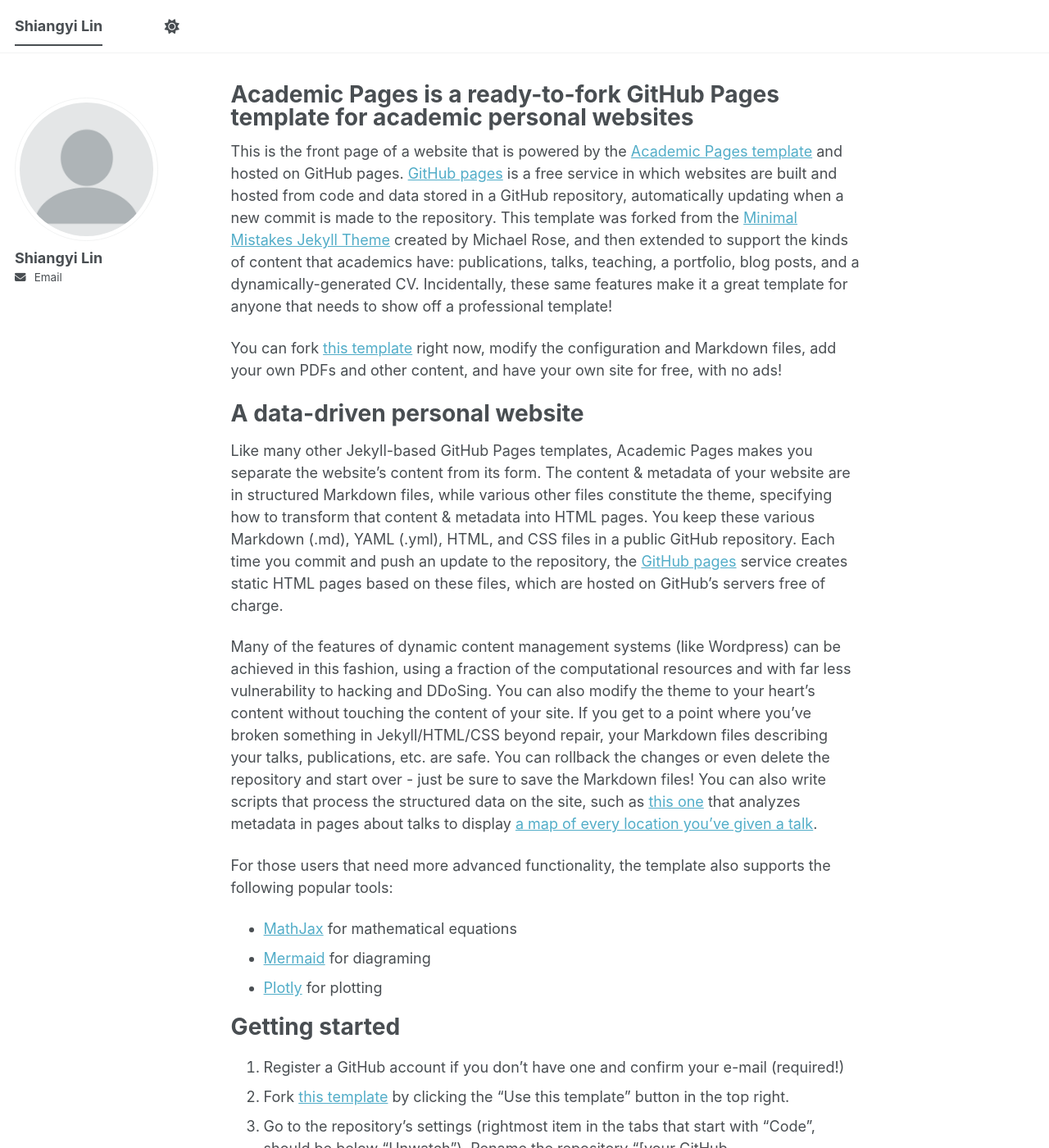
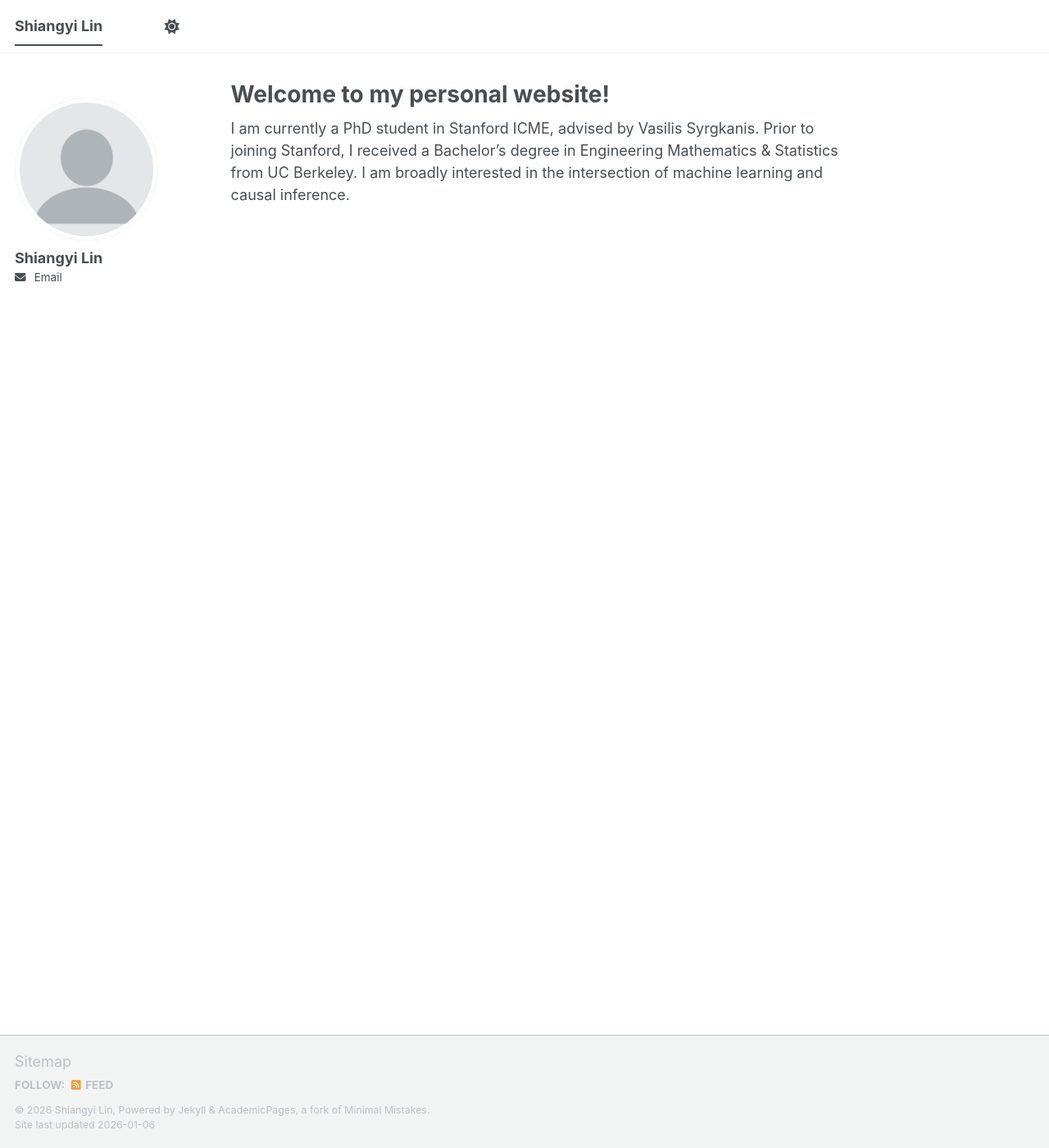
Before and after one commit to shiangyilin/shiangyilin.github.io, a Jekyll site: the page built from _pages/about.md, in a window 1280 px wide and 1400 px high. Shown: the whole window at 82% size. Built offline with Jekyll 4.4.1, drawn with Linux system fonts in a browser that asks for light colours; a script bundle is joined from its source files by our own code; library files that are not in the unit come from our copies; some of the changed text lies outside the part shown.

Commit message:
Update about.md

```diff
--- a/_pages/about.md
+++ b/_pages/about.md
@@ -1,3 +1,16 @@
+---
+permalink: /
+title: "Welcome to my personal website!"
+author_profile: true
+redirect_from:
+  - /about/
+  - /about.html
+---
+
+I am currently a PhD student in Stanford ICME, advised by Vasilis Syrgkanis. Prior to joining Stanford, I received a Bachelor’s degree in Engineering Mathematics & Statistics from UC Berkeley. I am broadly interested in the intersection of machine learning and causal inference.
+
+<!---
+
 ---
 permalink: /
 title: "Academic Pages is a ready-to-fork GitHub Pages template for academic personal websites"
@@ -54,3 +67,5 @@ Example: editing a Markdown file for a talk
 For more info
 ------
 More info about configuring Academic Pages can be found in [the guide](https://academicpages.github.io/markdown/), the [growing wiki](https://github.com/academicpages/academicpages.github.io/wiki), and you can always [ask a question on GitHub](https://github.com/academicpages/academicpages.github.io/discussions). The [guides for the Minimal Mistakes theme](https://mmistakes.github.io/minimal-mistakes/docs/configuration/) (which this theme was forked from) might also be helpful.
+
+--->
```
